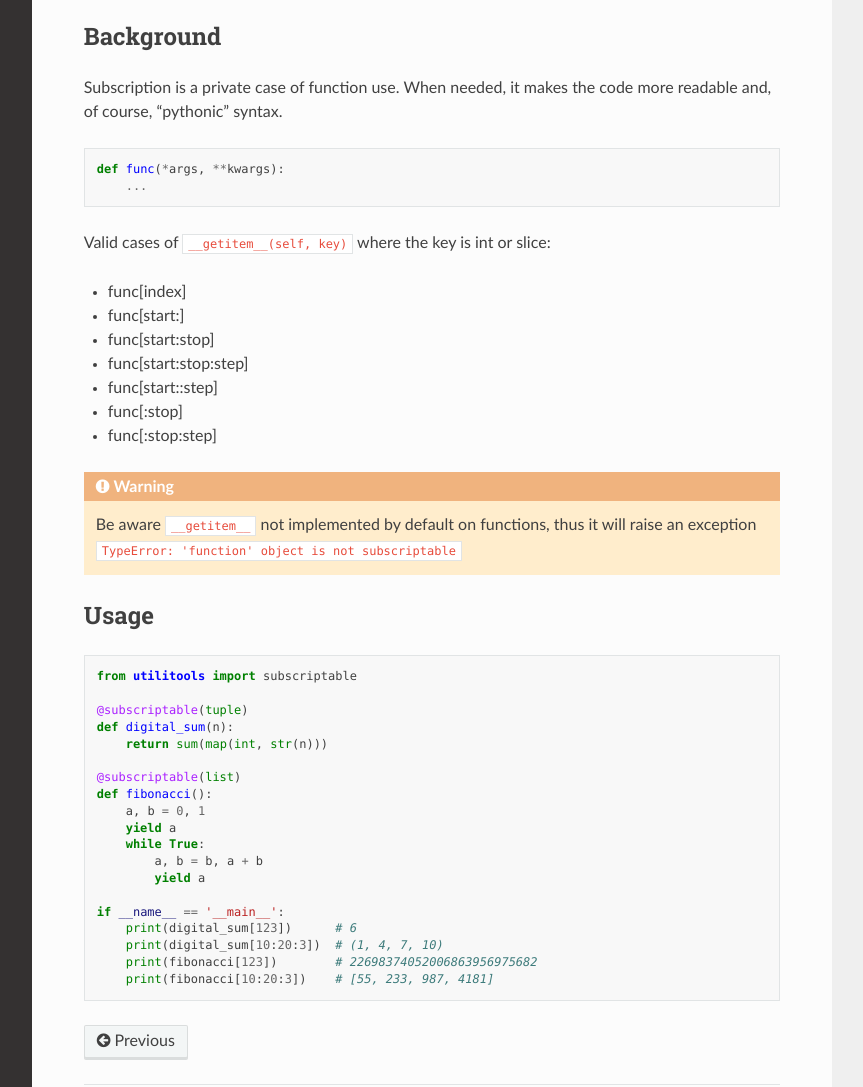
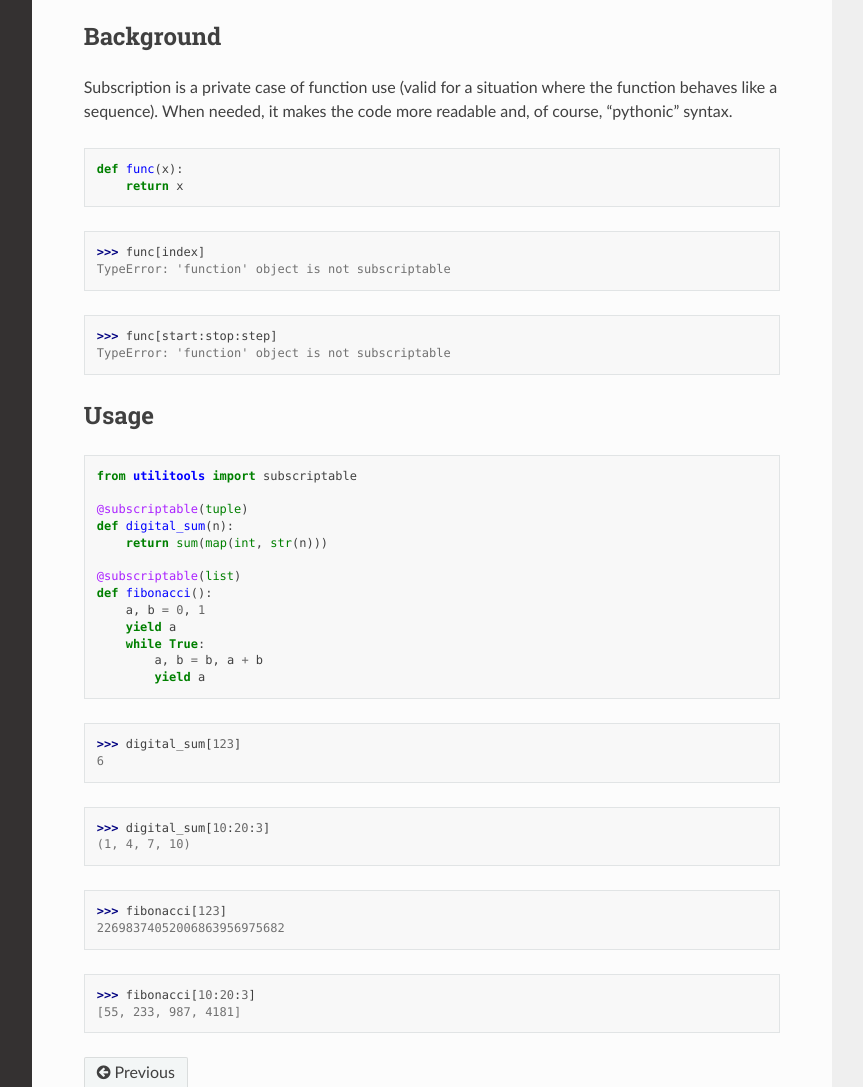
Before and after one commit to idanhazan/utilitools, a Sphinx documentation site: the page built from docs/collection/subscriptable.rst, in a window 1280 px wide and 1400 px high, cut to the strip 313-1400 px from the top of the window. Shown: the whole strip, without its empty margins (268-1131 px from the left). Built offline with Sphinx 7.4.7 and the Read the Docs theme 2.0.0, drawn with Linux system fonts in a browser that asks for light colours.

Commit message:
Update subscriptable.rst

```diff
--- a/docs/collection/subscriptable.rst
+++ b/docs/collection/subscriptable.rst
@@ -8,27 +8,19 @@ A subscription object (in Python) means it implements the ``__getitem__(self, ke
 Background
 ----------
 
-Subscription is a private case of function use. When needed, it makes the code more readable and, of course, "pythonic" syntax.
+Subscription is a private case of function use (valid for a situation where the function behaves like a sequence).
+When needed, it makes the code more readable and, of course, “pythonic” syntax.
 
 .. code-block:: python
 
-    def func(*args, **kwargs):
-        ...
+    def func(x):
+        return x
 
-Valid cases of ``__getitem__(self, key)`` where the key is int or slice:
+>>> func[index]
+TypeError: 'function' object is not subscriptable
 
-- func[index]
-- func[start:]
-- func[start:stop]
-- func[start:stop:step]
-- func[start::step]
-- func[:stop]
-- func[:stop:step]
-
-.. warning::
-    Be aware ``__getitem__`` not implemented by default on functions,
-    thus it will raise an exception
-    ``TypeError: 'function' object is not subscriptable``
+>>> func[start:stop:step]
+TypeError: 'function' object is not subscriptable
 
 Usage
 -----
@@ -49,8 +41,14 @@ Usage
             a, b = b, a + b
             yield a
 
-    if __name__ == '__main__':
-        print(digital_sum[123])      # 6
-        print(digital_sum[10:20:3])  # (1, 4, 7, 10)
-        print(fibonacci[123])        # 22698374052006863956975682
-        print(fibonacci[10:20:3])    # [55, 233, 987, 4181]
+>>> digital_sum[123]
+6
+
+>>> digital_sum[10:20:3]
+(1, 4, 7, 10)
+
+>>> fibonacci[123]
+22698374052006863956975682
+
+>>> fibonacci[10:20:3]
+[55, 233, 987, 4181]
```
